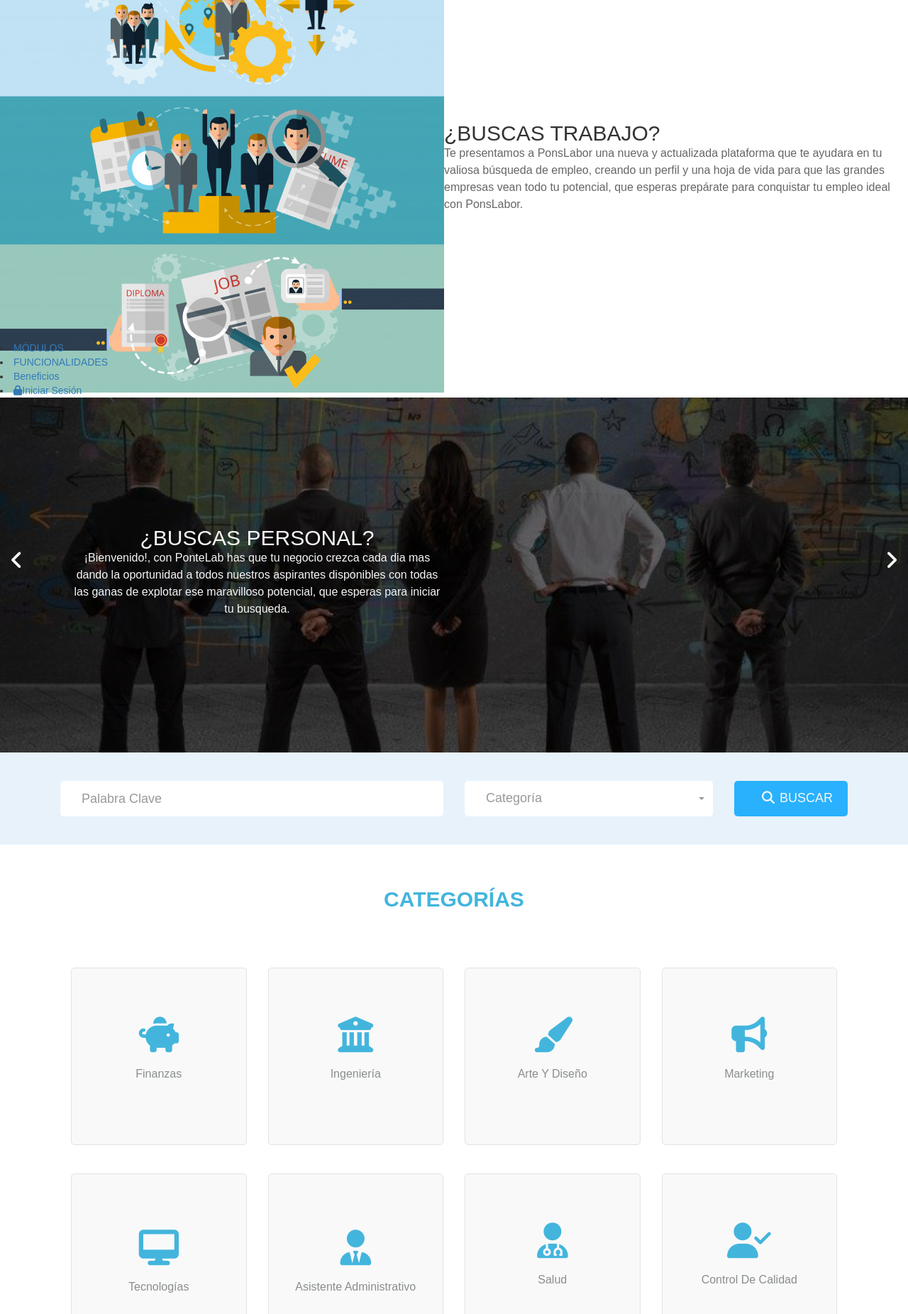
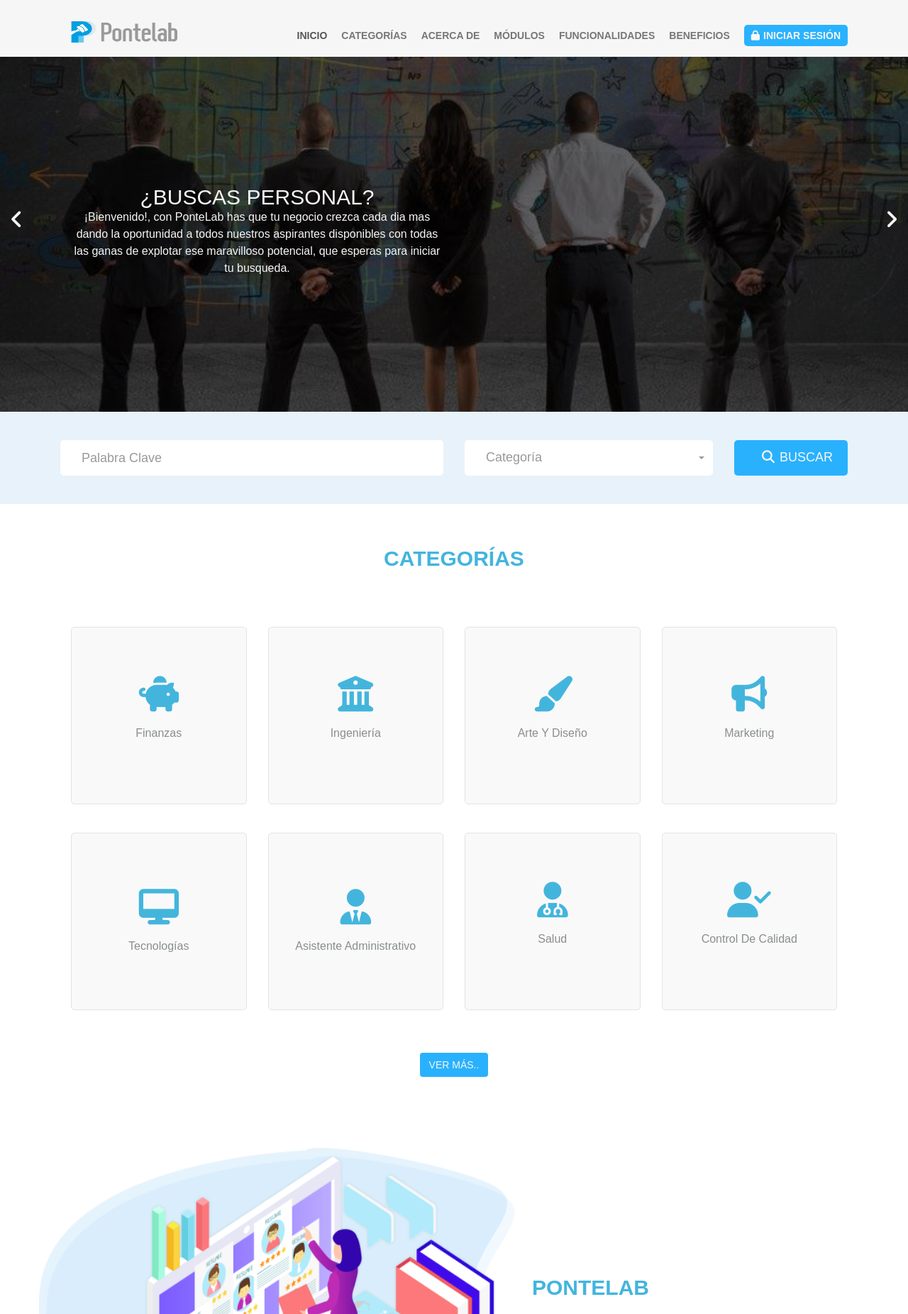
Before and after one commit to eideard-hm/PonteLab, a PHP site: page /PonsLabor/ in a window 1280 px wide. Shown: the top 1851 px of the page at 71% size. Run offline with PHP 8.4, Linux system fonts and the light colour scheme; some libraries are stand-ins or nearby versions.

Commit message:
Solución al error en el index. Ya se encuentra funcional y normal

```diff
--- a/Views/index.php
+++ b/Views/index.php
@@ -20,19 +20,36 @@
 </head>
 
 <body>
-    <section class="slider-img">
-        <div class="slider contenedor active">
-            <img src="<?= URL; ?>/Assets/img/image2.jpg" alt="Frameworks de js" />
-            <div class="info-slider">
-                <h2>¿Buscas Trabajo?</h2>
-                <p>
-                    Te presentamos a PonsLabor una nueva y actualizada plataforma que te
-                    ayudara en tu valiosa búsqueda de empleo, creando un perfil y una
-                    hoja de vida para que las grandes empresas vean todo tu potencial,
-                    que esperas prepárate para conquistar tu empleo ideal con PonsLabor.
-                </p>
+    <header class="header1">
+        <nav class="navbar navbar-default navbar-static-top fluid_header centered">
+            <div class="container">
+                <div class="col-md-2 col-sm-6 col-xs-8 nopadding">
+                    <a class="navbar-brand nomargin" href="index.html"><img src="<?= URL; ?>/Assets/img/Logo_ponslabor.png" width="150" height="750"></a>
                 </div>
+                <div class="col-md-10 col-sm-6 col-xs-4 nopadding">
+                    <div class="navbar-header page-scroll">
+                        <button type="button" class="navbar-toggle toggle-menu menu-right push-body" data-toggle="collapse" data-target="#main-nav" aria-expanded="false">
+                            <span class="sr-only">Toggle navigation</span>
+                            <span class="icon-bar"></span>
+                            <span class="icon-bar"></span>
+                            <span class="icon-bar"></span>
+                        </button>
                     </div>
+                    <div class="collapse navbar-collapse cbp-spmenu cbp-spmenu-vertical cbp-spmenu-right" id="main-nav">
+                        <ul class="nav navbar-nav pull-right">
+                            <li class="mobile-title">
+                                <h4>main menu</h4>
+                            </li>
+                            <li class="dropdown simple-menu active">
+                                <a href="#Inicio" class="dropdown-toggle" data-toggle="dropdown" role="button">Inicio</a>
+                            </li>
+                            <li class="dropdown simple-menu">
+                                <a href="#categories" class="dropdown-toggle" data-toggle="dropdown" role="button">Categorías</a>
+                            </li>
+                            <li class="dropdown simple-menu">
+                                <a href="#about" class="dropdown-toggle" data-toggle="dropdown" role="button">ACERCA
+                                    DE</a>
+                            </li>
 
                             <li class="dropdown simple-menu">
                                 <a href="#testimonials" class="dropdown-toggle" data-toggle="dropdown" role="button">MÓDULOS</a>
@@ -46,7 +63,7 @@
                                 <a href="#about2" class="dropdown-toggle" data-toggle="dropdown" role="button">Beneficios</a>
                             </li>
                             <li class="menu-item login-btn">
-            <a id="modal_trigger" href="Login" role="button"><i class="fa fa-lock"></i>Iniciar Sesión</a>
+                                <a id="modal_trigger" href="<?=URL?>Login" role="button"><i class="fa fa-lock"></i>Iniciar Sesión</a>
                             </li>
                         </ul>
                     </div>
@@ -421,7 +438,7 @@
             <div class="container">
                 <div class="col-md-8 col-sm-8 col-xs-12" style="color: ffff;">
                 <!-- © Copyright 2021 <a href="#">Belay Software Solution</a> Todos los derechos reservados. -->
-                        <span>© Copyright 2021 &copy; <a href="#">PonteLab</a>. Todos los derechos reservados.</span>
+                    <span>© Copyright 2021 &copy; <a href="#">PonteLab</a>.  Todos los derechos reservados.</span>
                 </div>
 
         </div>
```
Lines whose indentation alone changed are shown as unchanged.
